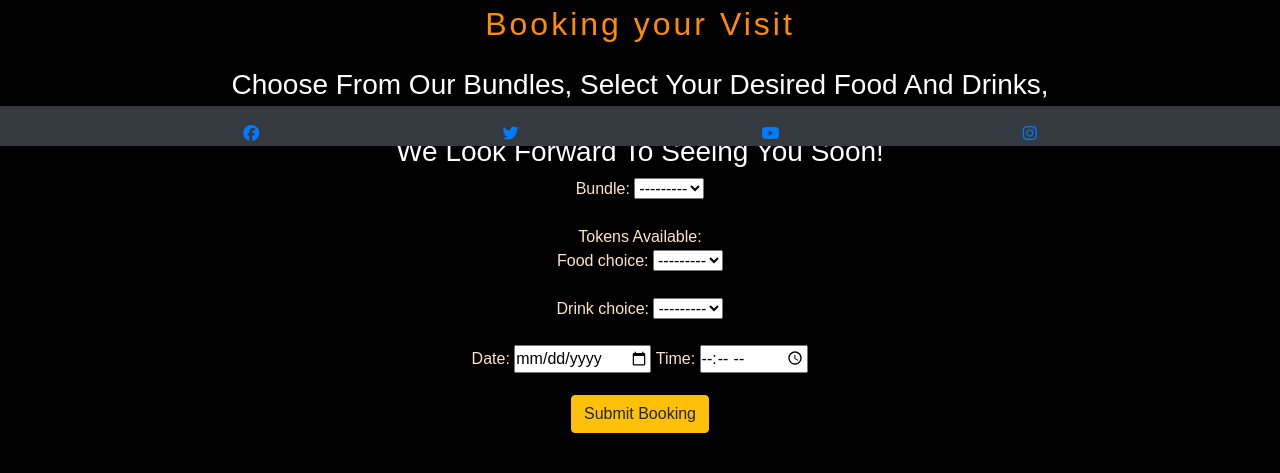
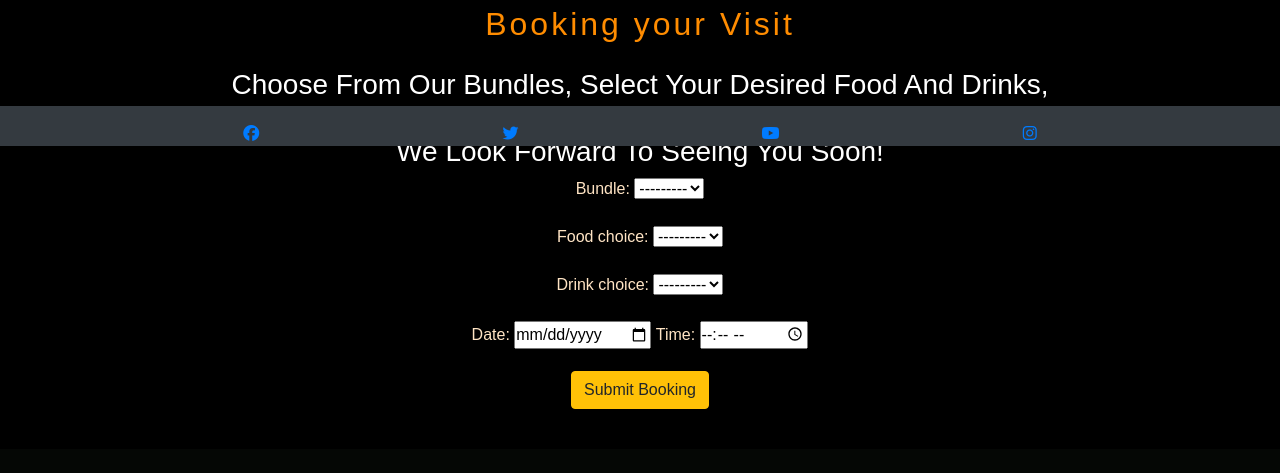
Before and after one commit to LeighAllenDev/BTTAv2, a Django app: page /booking/booking/ in a window 1280 px wide. Shown: the part 654-1127 px from the top of the page. After the commit the page ends 1063 px from the top, so only its background shows below. Run offline with Django 4.2, Linux system fonts and the light colour scheme; the visitor is signed in with stand-in values (Sample User, id 1); data that the repository does not hold is empty; some libraries are stand-ins or nearby versions.

Commit message:
chore: edit templates

```diff
--- a/bundles/templates/bundles/bundles.html
+++ b/bundles/templates/bundles/bundles.html
@@ -33,7 +33,7 @@
             </tr>
             <tr>
                 <th>Description</th>
-                <td>{{ bundle.description }}</td>
+                <td>{{ bundle.description | safe }}</td>
             </tr>
             <!-- <tr>
                 <th>Food Choices</th>
--- a/templates/booking.html
+++ b/templates/booking.html
@@ -36,8 +36,9 @@
             </div>
 
             <!-- Tokens Information -->
-            <div id="tokens-info">
-                Tokens Available: <span id="tokens-remaining"></span>
+            <div id="food-tokens-remaining">
+            </div>
+            <div id="drink-tokens-remaining">
             </div>
 
             <!-- Food Choices Container -->
```
